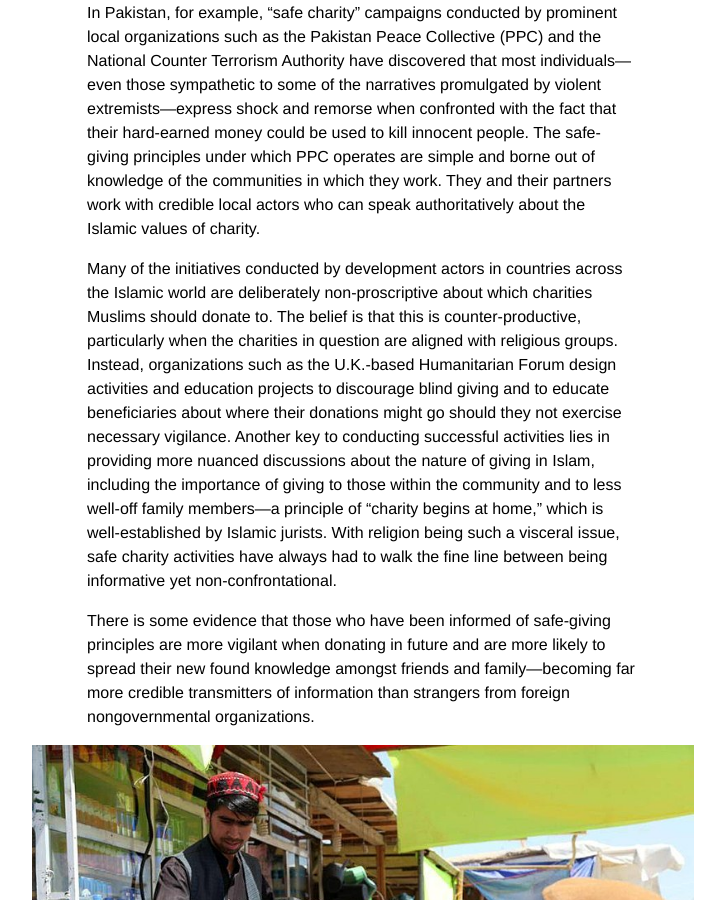
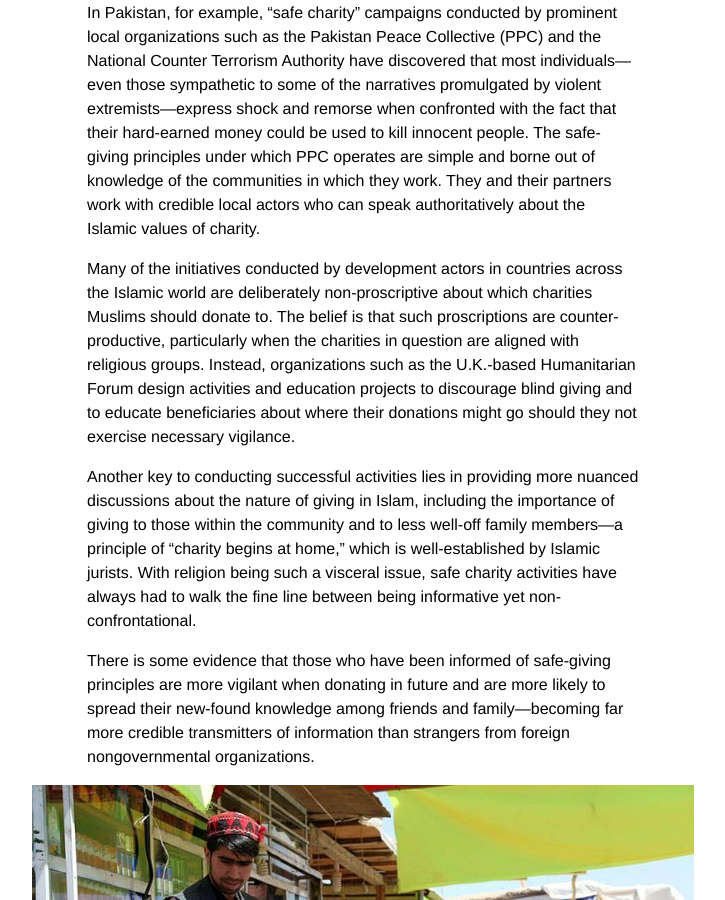
Before and after one commit to BryanSchuetz/CS-, a Jekyll site: the page built from _posts/2018-09-10-the-money-trail-part-i-safe-charitable-giving-in-pakistan.markdown, in a window 1280 px wide and 900 px high, scrolled down 2302 px. Shown: the whole window, without its empty margins (493-1218 px from the left). Built offline with Jekyll 4.4.1, drawn with Linux system fonts in a browser that asks for light colours.

Commit message:
Updated The Money Trail Part I Safe Charitable Giving In Pakistan

```diff
--- a/_posts/2018-09-10-the-money-trail-part-i-safe-charitable-giving-in-pakistan.markdown
+++ b/_posts/2018-09-10-the-money-trail-part-i-safe-charitable-giving-in-pakistan.markdown
@@ -33,9 +33,11 @@ And this is where development practitioners can make an impact, working with loc
 
 In Pakistan, for example, “safe charity” campaigns conducted by prominent local organizations such as the Pakistan Peace Collective (PPC) and the National Counter Terrorism Authority have discovered that most individuals—even those sympathetic to some of the narratives promulgated by violent extremists—express shock and remorse when confronted with the fact that their hard-earned money could be used to kill innocent people. The safe-giving principles under which PPC operates are simple and borne out of knowledge of the communities in which they work. They and their partners work with credible local actors who can speak authoritatively about the Islamic values of charity.
 
-Many of the initiatives conducted by development actors in countries across the Islamic world are deliberately non-proscriptive about which charities Muslims should donate to. The belief is that this is counter-productive, particularly when the charities in question are aligned with religious groups. Instead, organizations such as the U.K.-based Humanitarian Forum design activities and education projects to discourage blind giving and to educate beneficiaries about where their donations might go should they not exercise necessary vigilance. Another key to conducting successful activities lies in providing more nuanced discussions about the nature of giving in Islam, including the importance of giving to those within the community and to less well-off family members—a principle of “charity begins at home,” which is well-established by Islamic jurists. With religion being such a visceral issue, safe charity activities have always had to walk the fine line between being informative yet non-confrontational.
+Many of the initiatives conducted by development actors in countries across the Islamic world are deliberately non-proscriptive about which charities Muslims should donate to. The belief is that such proscriptions are counter-productive, particularly when the charities in question are aligned with religious groups. Instead, organizations such as the U.K.-based Humanitarian Forum design activities and education projects to discourage blind giving and to educate beneficiaries about where their donations might go should they not exercise necessary vigilance.
 
-There is some evidence that those who have been informed of safe-giving principles are more vigilant when donating in future and are more likely to spread their new found knowledge amongst friends and family—becoming far more credible transmitters of information than strangers from foreign nongovernmental organizations.
+Another key to conducting successful activities lies in providing more nuanced discussions about the nature of giving in Islam, including the importance of giving to those within the community and to less well-off family members—a principle of “charity begins at home,” which is well-established by Islamic jurists. With religion being such a visceral issue, safe charity activities have always had to walk the fine line between being informative yet non-confrontational.
+
+There is some evidence that those who have been informed of safe-giving principles are more vigilant when donating in future and are more likely to spread their new-found knowledge among friends and family—becoming far more credible transmitters of information than strangers from foreign nongovernmental organizations.
 
 ![800px-Afghan_children_request_leaflets_in_a_Bagram_bazaar.jpg](/uploads/800px-Afghan_children_request_leaflets_in_a_Bagram_bazaar.jpg)`A man hands out flyers to Afghan children at a local bazaar in Bagram, Afghanistan.`
 
```
